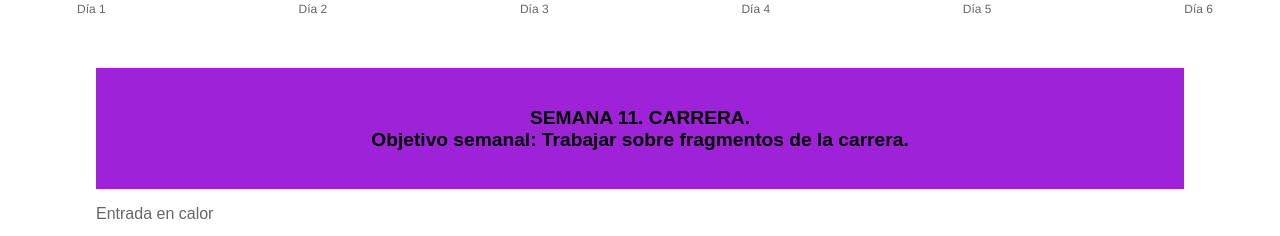
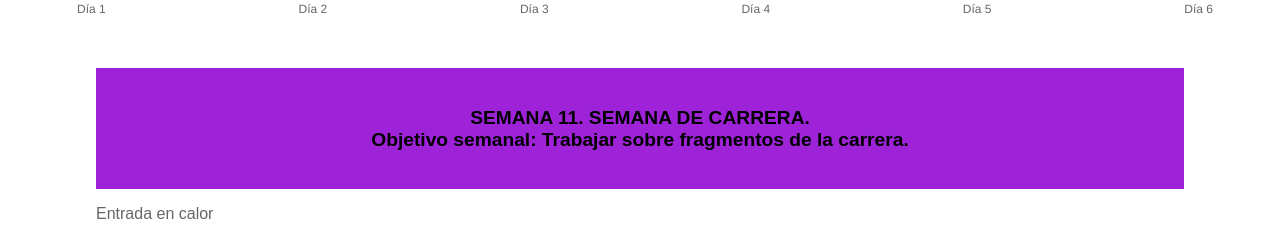
Before and after one commit to GDEtrailrunning/gdemcraia.github.io, a plain HTML site: page index.html in a window 1280 px wide. Shown: the part 4064-4300 px from the top of the page. Drawn offline with nearby package versions, Linux system fonts and the light colour scheme.

Commit message:
Update index.html

```diff
--- a/index.html
+++ b/index.html
@@ -118,7 +118,7 @@
     </div>
 
     <div class="sub-container">
-        <h4> SEMANA 11. CARRERA.
+        <h4> SEMANA 11. SEMANA DE CARRERA.
             <br>Objetivo semanal: Trabajar sobre fragmentos de la carrera. </br>
         </h4>
         <p>Entrada en calor </p>
```
